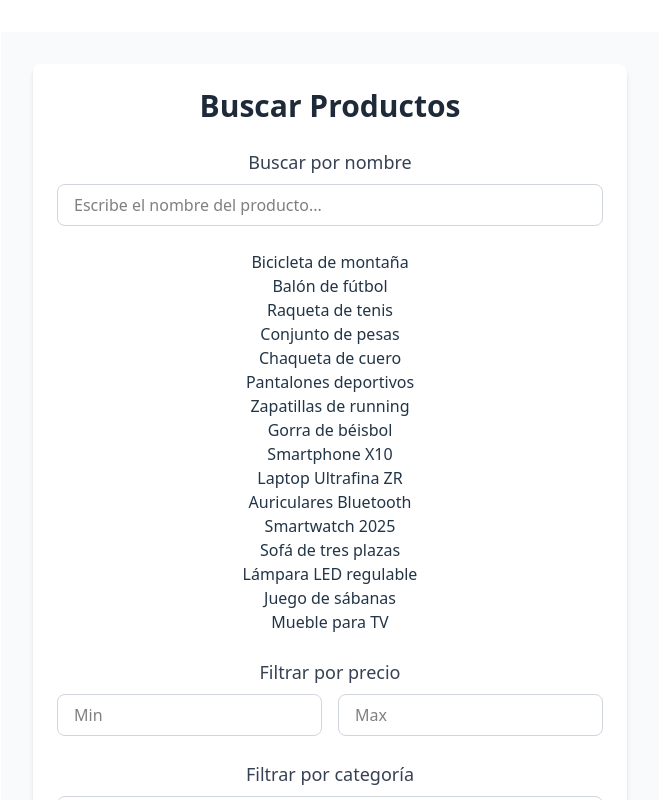
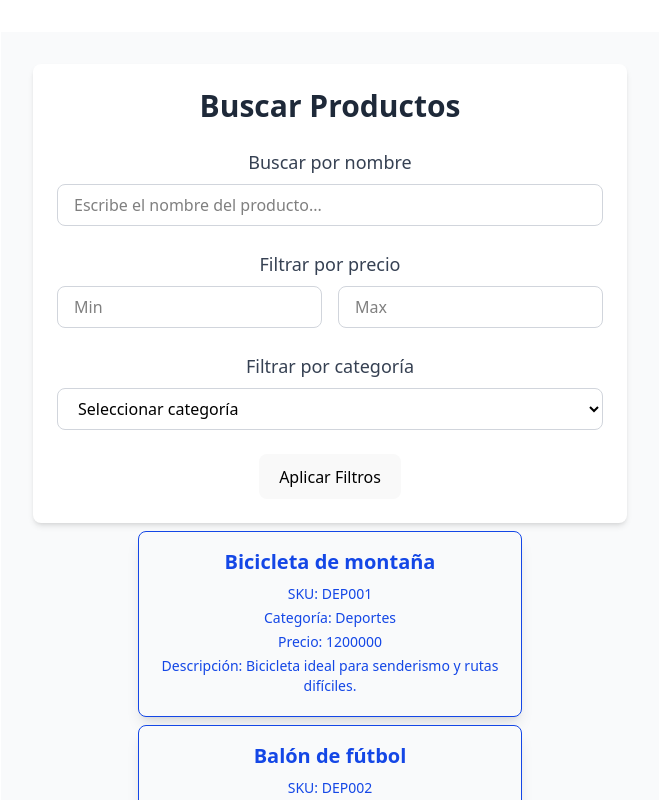
Before and after one commit to erozog125/instrumento-evaluacion-react, a React (Vite) app: page / in a window 1280 px wide. Shown: the top 800 px of the page, without its empty margins (310-969 px from the left). Built offline with nearby package versions, Linux system fonts and the light colour scheme.

Commit message:
funcion para filtar al presionar el boton

```diff
--- a/src/components/FilterProducts.jsx
+++ b/src/components/FilterProducts.jsx
@@ -5,10 +5,15 @@ import { useState } from 'react'
 
 export const FilterProducts = () => {
   const [Name, SetName] = useState("");
+  const [filteredProducts, setFilteredProducts] = useState([])
 
-  const filteredProducts = products.filter((product) =>
-    product.nameProduct.toLowerCase().includes(Name.toLowerCase())
-  );
+  const handleFilter = () => {
+    const filtered = products.filter((product) =>
+      product.nameProduct.toLowerCase().includes(Name.toLowerCase())
+    );
+    setFilteredProducts(filtered);
+  };
+
   return (
     <div className="flex flex-col items-center p-8 bg-gray-50 min-h-screen">
       {/* Contenedor principal */}
@@ -67,7 +72,7 @@ export const FilterProducts = () => {
 
         {/* Botón de aplicar filtro */}
         <div className="flex justify-center">
-          <button className="px-6 py-2 bg-blue-500 text-white rounded-lg hover:bg-blue-600 transition duration-300">
+          <button onClick={handleFilter} className="px-6 py-2 bg-blue-500 text-black rounded-lg hover:bg-blue-600 transition duration-300">
             Aplicar Filtros
           </button>
         </div>
```
